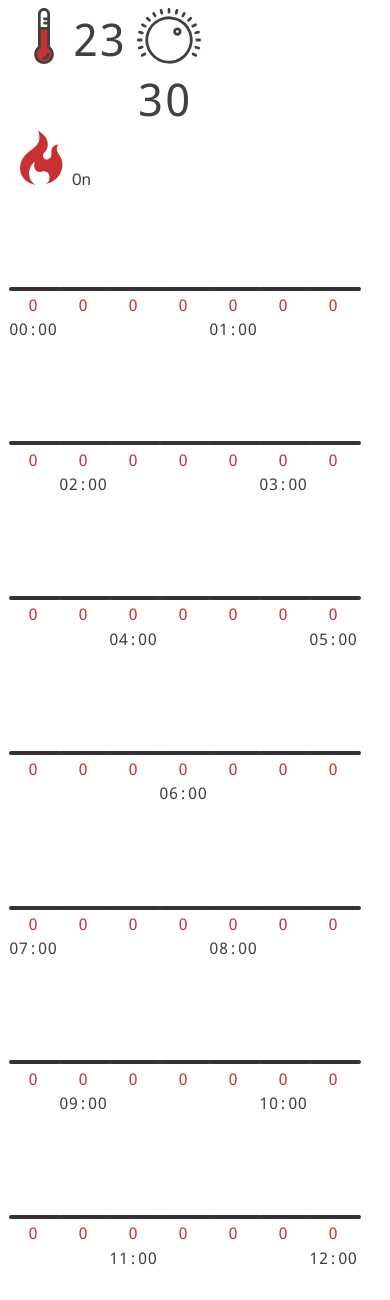
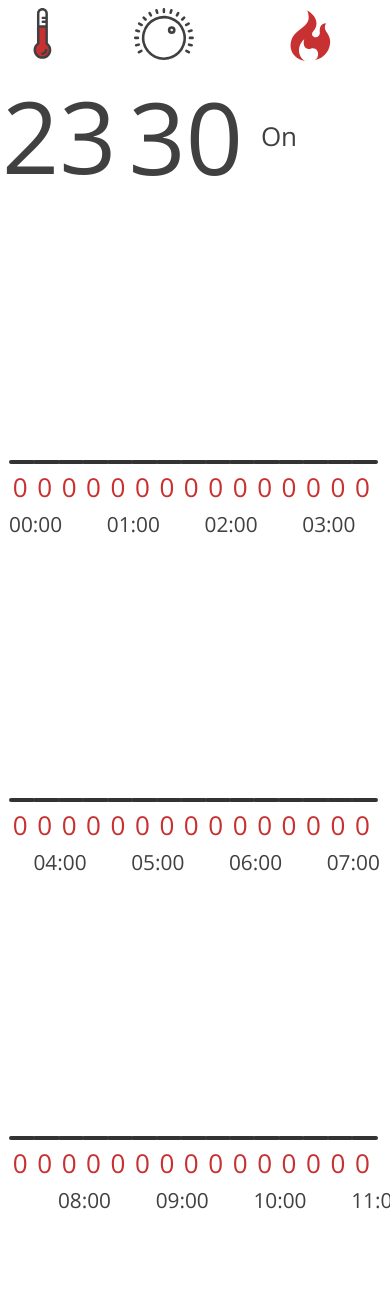
Before and after one commit to sophiepoole/theo, a Flask app: page / in a window 390 px wide; the page is wider, and only the part inside the window is pictured. Shown: the top 1300 px of that part. Run offline with Flask 2, Linux system fonts and the light colour scheme.

Commit message:
Updated the layout, fixed js for mobile devices

```diff
--- a/application.py
+++ b/application.py
@@ -27,6 +27,7 @@ class SendStateThread(threading.Thread):
         self.should_exit = True
 
     def run(self):
+        return;
         while not self.should_exit:
             with self.lock:
                 global schedule
@@ -60,6 +61,6 @@ def schedule_change(data):
 
 if __name__ == "__main__":
     thread.start()
-    socketio.run(app, use_reloader=False)
+    socketio.run(app, use_reloader=False, host="0.0.0.0", port=5000)
     thread.stop()
     thread.join()
--- /dev/null
+++ b/requirements.txt
@@ -0,0 +1,2 @@
+Flask==0.12.2
+Flask-SocketIO==2.9.2
--- /dev/null
+++ b/static/css/stylesheet.css
@@ -0,0 +1,101 @@
+@font-face {
+  font-family: 'Open Sans';
+  font-style: normal;
+  font-weight: 400;
+  src: url('OpenSans-Regular.ttf') format('truetype');
+}
+
+body {
+    font-family: 'Open Sans', sans-serif;
+    font-size: 26px;
+    color: #404040;
+}
+
+.current-reading {
+    display: inline-block;
+    vertical-align: top;
+    width: 32%;
+}
+
+.current-reading-img {
+    float: left;
+    width: 50%;
+}
+
+.current-reading-value {
+    float: left;
+    font-size: 100px;
+    margin-left: -5%;
+}
+
+#thermometer-svg {
+    margin-left: 15%;
+}
+
+#dial-svg-container {
+    margin-right: 12%;
+}
+
+#flame-svg-container {
+    margin-left: 15%;
+}
+
+#flame-svg {
+    margin-left: 8%;
+}
+
+#heating-state {
+    margin-top: 110px;
+}
+
+.svg-red {
+    fill: #c73131;
+}
+
+.svg-outline {
+    fill: #404040;
+}
+
+.schedule {
+    margin-top: 50px;
+}
+
+.ui-widget-header {
+    background: #c73131;
+}
+.ui-widget-content {
+    border: none;
+    border-color: #c73131;
+}
+.ui-slider .ui-slider-range {
+    border: 2px solid;
+}
+
+.temperature-slider {
+    display: inline-block;
+    width: 6%;
+    height: 260px;
+    margin-bottom: 3em;
+    margin-left: 1px;
+    margin-right: 1px;
+}
+
+.slider-widget {
+    width: 100%;
+    height: 210px;
+}
+
+.slider-value, .slider-time {
+    width: 100%;
+    text-align: center;
+    margin-top: 0.2em;
+    margin-bottom: 0.2em;
+}
+
+.slider-value {
+    color: #c73131;
+}
+
+.slider-time {
+    font-size: 0.8em;
+}
--- a/static/js/application.js
+++ b/static/js/application.js
@@ -10,7 +10,7 @@ $(document).ready(function() {
         }
     });
 
-    let min_divisions = 4;
+    var min_divisions = 4;
     for (var h = 0; h < 24; h++) {
         for (var m = 0; m < min_divisions; m++) {
             var main_div = $("<div>", {"class": "temperature-slider"});
@@ -24,11 +24,11 @@ $(document).ready(function() {
             var hours = h < 10 ? "0" + h : h;
             var mins = m * 60 / min_divisions;
             var minutes = mins < 10 ? "0" + mins : mins;
-            var time_div = $("<div>", {"class": "slider-time"})
+            var time_div = $("<div>", {"class": "slider-time"});
             if (m < 1) {
                 time_div.text(hours + ":" + minutes);
             } else {
-                time_div.html("&nbsp;&nbsp;&nbsp;&nbsp;&nbsp;");
+                time_div.html("&nbsp;");
             }
             main_div.append(time_div);
 
--- /dev/null
+++ b/static/js/jquery.ui.touch-punch.min.js
@@ -0,0 +1,11 @@
+/*!
+ * jQuery UI Touch Punch 0.2.3
+ *
+ * Copyright 2011–2014, Dave Furfero
+ * Dual licensed under the MIT or GPL Version 2 licenses.
+ *
+ * Depends:
+ *  jquery.ui.widget.js
+ *  jquery.ui.mouse.js
+ */
+!function(a){function f(a,b){if(!(a.originalEvent.touches.length>1)){a.preventDefault();var c=a.originalEvent.changedTouches[0],d=document.createEvent("MouseEvents");d.initMouseEvent(b,!0,!0,window,1,c.screenX,c.screenY,c.clientX,c.clientY,!1,!1,!1,!1,0,null),a.target.dispatchEvent(d)}}if(a.support.touch="ontouchend"in document,a.support.touch){var e,b=a.ui.mouse.prototype,c=b._mouseInit,d=b._mouseDestroy;b._touchStart=function(a){var b=this;!e&&b._mouseCapture(a.originalEvent.changedTouches[0])&&(e=!0,b._touchMoved=!1,f(a,"mouseover"),f(a,"mousemove"),f(a,"mousedown"))},b._touchMove=function(a){e&&(this._touchMoved=!0,f(a,"mousemove"))},b._touchEnd=function(a){e&&(f(a,"mouseup"),f(a,"mouseout"),this._touchMoved||f(a,"click"),e=!1)},b._mouseInit=function(){var b=this;b.element.bind({touchstart:a.proxy(b,"_touchStart"),touchmove:a.proxy(b,"_touchMove"),touchend:a.proxy(b,"_touchEnd")}),c.call(b)},b._mouseDestroy=function(){var b=this;b.element.unbind({touchstart:a.proxy(b,"_touchStart"),touchmove:a.proxy(b,"_touchMove"),touchend:a.proxy(b,"_touchEnd")}),d.call(b)}}}(jQuery);
--- a/templates/index.html
+++ b/templates/index.html
@@ -6,97 +6,14 @@
         <link rel="stylesheet" href="static/css/jquery-ui-1.9.2.custom/jquery-ui-1.9.2.custom.min.css">
         <script src="static/js/jquery.min.js"></script>
         <script src="static/js/jquery-ui.min.js"></script>
+        <script src="static/js/jquery.ui.touch-punch.min.js"></script>
 
         <script src="static/js/socket.io.js"></script>
 
+        <link rel="stylesheet" href="static/css/stylesheet.css">
         <script src="static/js/application.js"></script>
+    </head>
 
-        <style>
-@font-face {
-    font-family: 'Droid Sans Mono';
-    font-style: normal;
-    font-weight: 400;
-    src: url('static/css/DroidSansMono-Regular.ttf') format('truetype');
-}
-
-body {
-    font-family: 'Droid Sans Mono', monospace;
-    color: #404040;
-}
-
-.current-reading {
-    display: inline-block;
-    vertical-align: top;
-    width: 32%;
-}
-
-.current-reading-img {
-    float: left;
-    width: 64px;
-}
-
-.current-reading-value {
-    float: left;
-    font-size: 45px;
-}
-
-#dial-svg-container {
-    margin-right: 14px;
-}
-
-#thermometer-svg {
-    margin-left: 8px;
-}
-
-#flame-svg {
-    margin-left: 5px;
-}
-
-#heating-state {
-    margin-top: 40px;
-}
-
-.svg-red {
-    fill: #c73131;
-}
-
-.svg-outline {
-    fill: #404040;
-}
-
-.ui-widget-header {
-    background: #c73131;
-}
-.ui-widget-content {
-    border: none;
-    border-color: #c73131;
-}
-.ui-slider .ui-slider-range {
-    border: 2px solid;
-}
-
-.temperature-slider {
-    display: inline-block;
-    margin-bottom: 0.2em;
-    margin-left: 1px;
-    margin-right: 1px;
-}
-.slider-widget {
-    width: 100%;
-}
-.slider-value, .slider-time {
-    width: 100%;
-    text-align: center;
-    margin-top: 0.2em;
-    margin-bottom: 0.2em;
-}
-.slider-value {
-    color: #c73131;
-}
-
-        </style>
-
-    </head>
     <body>
 
         <div class="current-reading">
@@ -154,7 +71,7 @@ body {
         </div>
 
         <div class="current-reading">
-            <div class="current-reading-img">
+            <div id="flame-svg-container" class="current-reading-img">
                 <svg id="flame-svg" xmlns="http://www.w3.org/2000/svg" viewBox="0 0 1024 1024">
                     <path class="svg-red" d="M433 45c50 134 24 207-32 265-61 64-156 112-223 206-89 125-104 400 217 472-135-71-164-277-18-406-38 125 32 205 119 176 85-29 141 32 139 102-1 48-20 89-69 112 209-37 293-210 293-342 0-174-155-198-77-344-93 8-125 69-116 169 6 66-63 111-114 81-41-25-40-73-4-109 77-76 107-251-115-382z" />
                 </svg>
@@ -164,12 +81,6 @@ body {
             </div>
         </div>
 
-        <div class="temperature_readings">
-            <div id="temperature"></div>
-            <div id="target_temperature"></div>
-        </div>
-
         <div class="schedule" />
-
     </body>
 </html>
```
Also changed, not shown: static/css/DroidSansMono-Regular.ttf (deleted), static/css/OpenSans-Regular.ttf (added), static/css/jquery-ui-1.9.2.custom/images/ui-icons_444444_256x240.png (deleted), static/css/jquery-ui-1.9.2.custom/images/ui-icons_555555_256x240.png (deleted), static/css/jquery-ui-1.9.2.custom/images/ui-icons_777620_256x240.png (deleted), static/css/jquery-ui-1.9.2.custom/images/ui-icons_777777_256x240.png (deleted), static/css/jquery-ui-1.9.2.custom/images/ui-icons_cc0000_256x240.png (deleted), static/css/jquery-ui-1.9.2.custom/images/ui-icons_ffffff_256x240.png (deleted), 1 other file.
